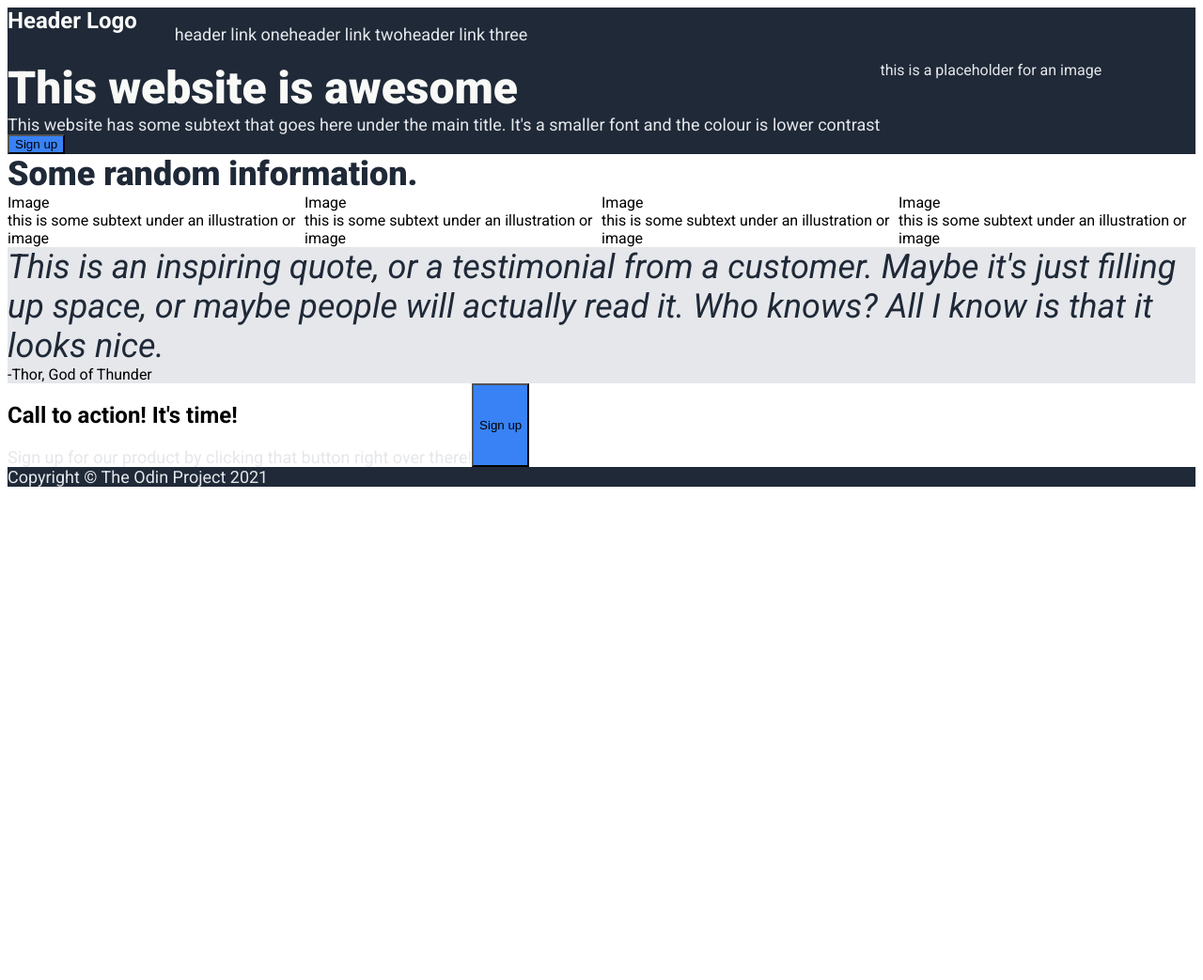
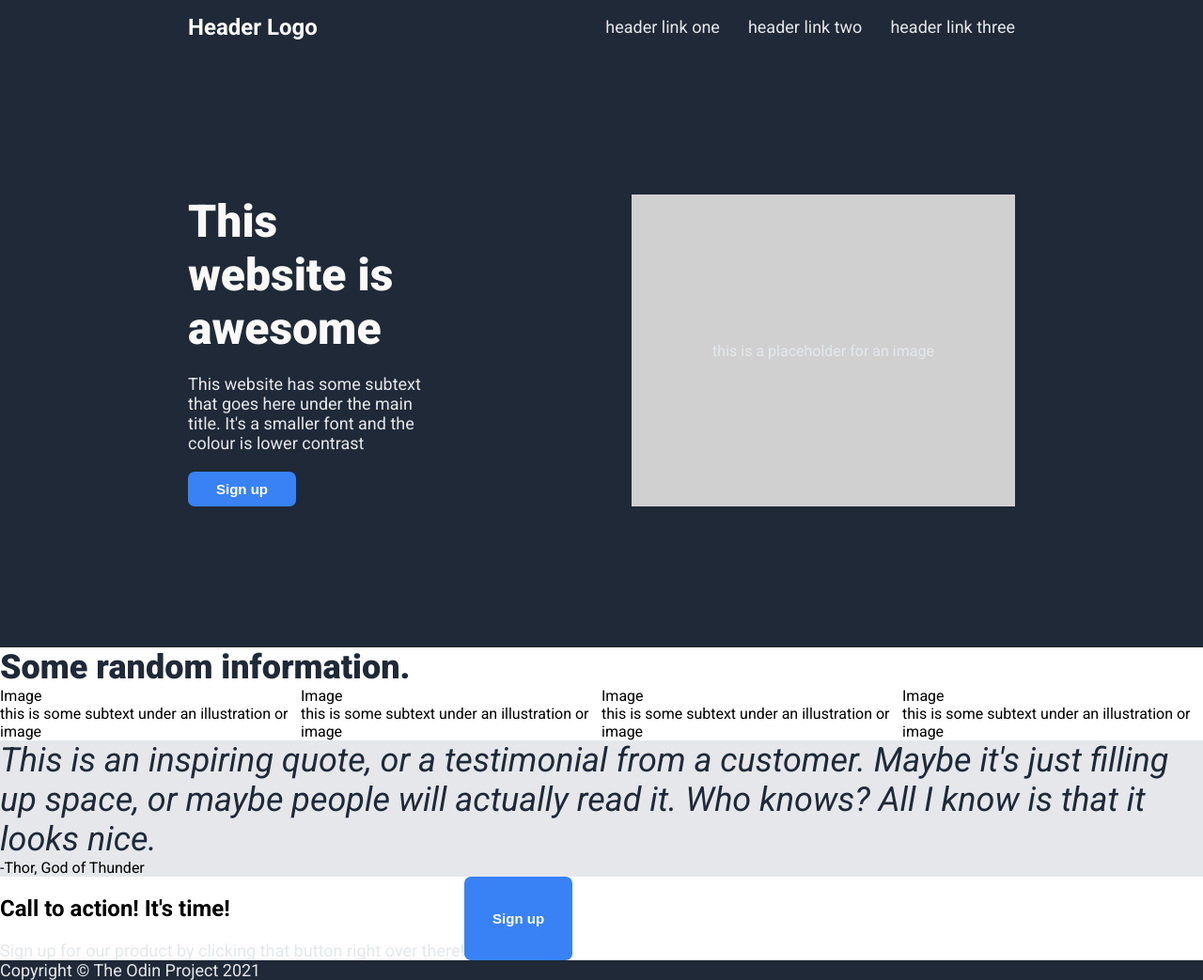
Before and after one commit to aerinpark/landing-page, a plain HTML site: page index.html in a window 1280 px wide. Shown: the whole page at 94% size. Before the commit the page ends 800 px from the top, so only its background shows below. Drawn offline with Linux system fonts and the light colour scheme.

Commit message:
Fix header layout
The header, including logo, nav bar and main info content, have been updated to match the example.

```diff
--- a/style.css
+++ b/style.css
@@ -2,37 +2,64 @@ body {
     font-family: 'Roboto';
     display: flex;
     flex-direction: column;
+    margin: 0;
 }
 
 .header,
 .footer {
     background-color: #1f2937;
-    color: #E5E7EB;
+    color: hsl(220, 13%, 91%);
 }
 
 .header {
     display: flex;
     flex-direction: column;
+    padding: 0 200px;
 }
 
 .header-top {
     display: flex;
+    justify-content: space-between;
+    align-items: center;
 }
 
 .logo {
     font-size: 24px;
     font-weight: bold;
     color: #F9FAF8;
+    padding: 0;
 }
 
 .header-bottom {
     display: flex;
+    align-items: center;
+    padding: 150px 0;
+    gap: 200px;
+}
+
+.web-info {
+    flex: 2;
+    justify-content: space-between;
+}
+
+.web-info button {
+    margin-top: 20px;
 }
 
 .web-heading {
     font-size: 48px;
     color: #F9FAF8;
     font-weight: 900;
+    margin-bottom: 20px;
+}
+
+.image-box {
+    background-color: rgb(208, 208, 208);
+    flex: 3;
+    align-self: stretch;
+    display: flex;
+    align-items: center;
+    justify-content: center;
 }
 
 .random-info {
@@ -73,8 +100,16 @@ ul {
 ul {
     display: flex;
     list-style: none;
+    padding: 0;
+    gap: 30px;
 }
 
 button {
     background-color: #3882F6;
+    color: white;
+    font-size: 15px;
+    font-weight: bold;
+    padding: 10px 30px;
+    border-radius: 7px;
+    border: none;
 }
```
